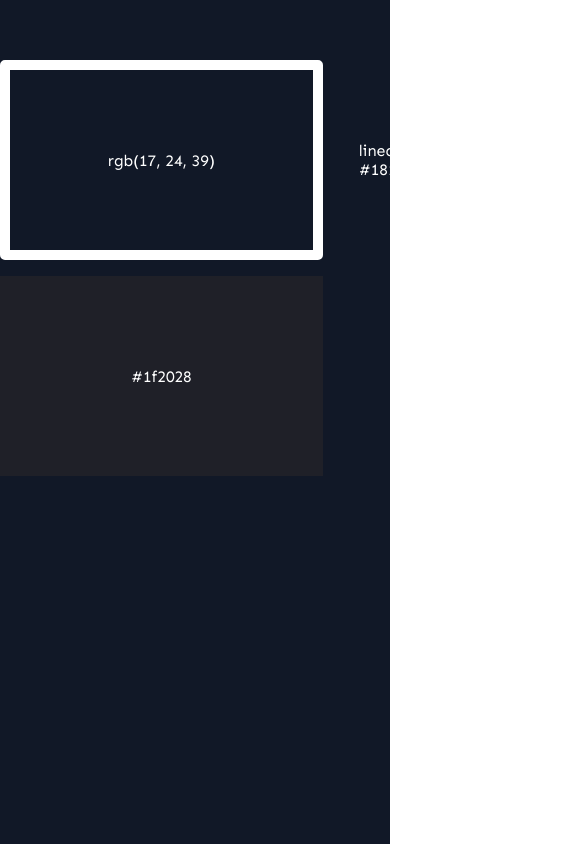
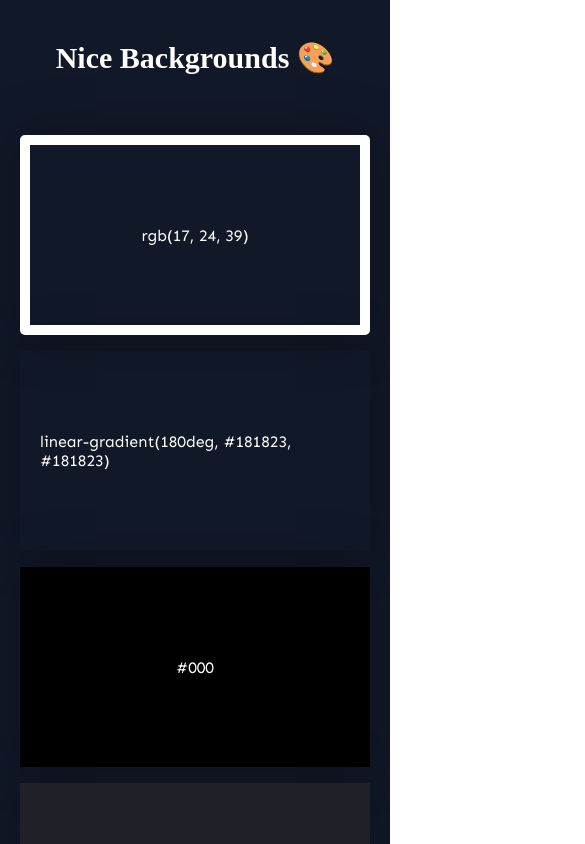
Before and after one commit to AdePhil/nice-backgrounds, a Next.js app: page / in a window 390 px wide. Shown: the top 844 px of the page, 585 px wide, since content can reach past the window. Built offline with nearby package versions, Linux system fonts and the light colour scheme; what emotion-theming would draw is missing.

Commit message:
feat: heading and responsiveness

```diff
--- a/pages/index.js
+++ b/pages/index.js
@@ -43,9 +43,20 @@ export default function Home() {
       style={{
         background: selectedColor.background,
       }}
+      px="20px"
     >
+      <Flex justifyContent="center" pt="40px">
+        <Heading
+          color="white"
+          textAlign="center"
+          fontSize={["30px", "40px", "60px"]}
+        >
+          Nice Backgrounds 🎨
+        </Heading>
+      </Flex>
       <Box
-        width="1000px"
+        maxWidth="1000px"
+        width="100%"
         py="60px"
         m="0 auto"
         sx={{
@@ -65,8 +76,8 @@ export default function Home() {
               justifyContent="center"
               alignItems="center"
               color="white"
-              boxShadow="0 0 0 10px rgba(0, 0, 0, 0.25)"
               style={{
+                boxShadow: "0 0px 50px 0px rgba(0, 0, 0, 0.25)",
                 position: "relative",
                 cursor: "pointer",
               }}
```
